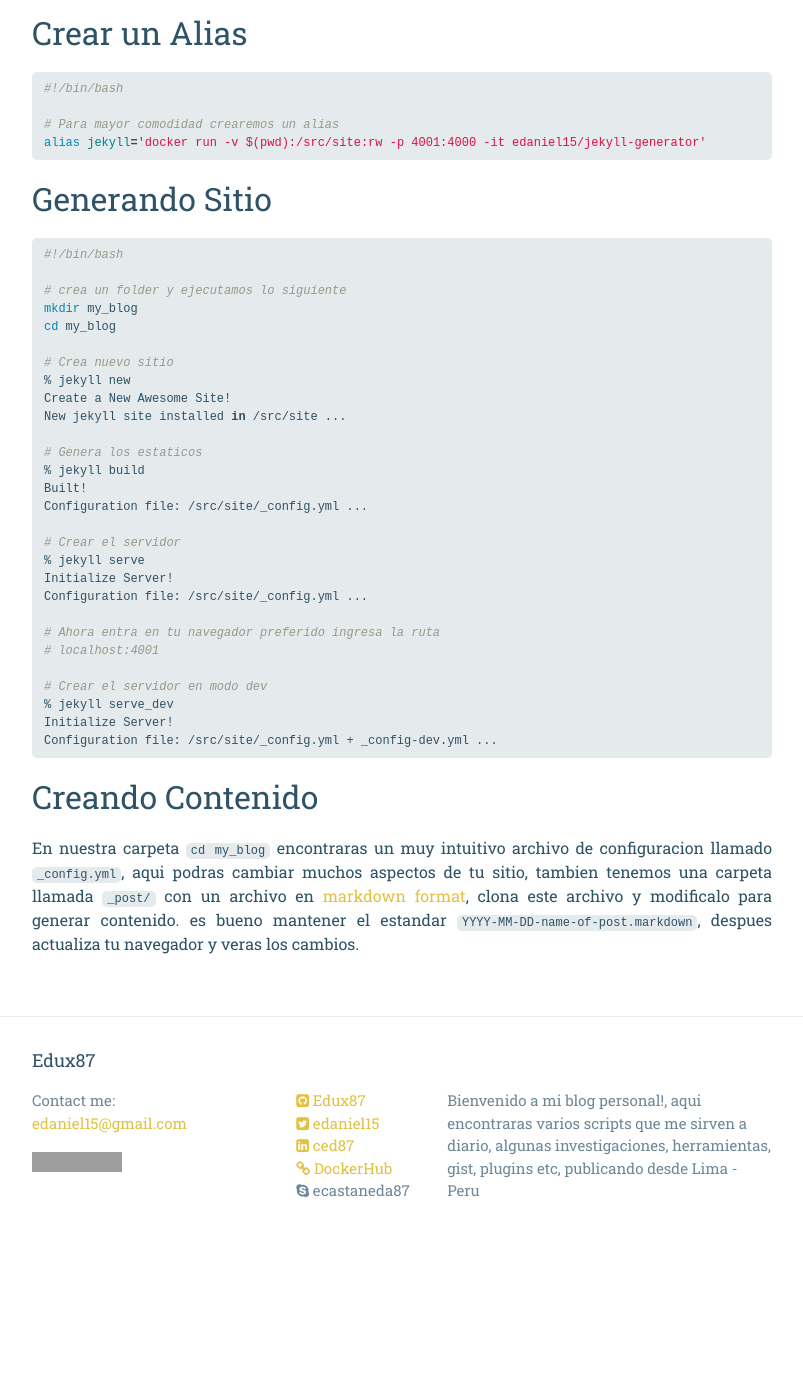
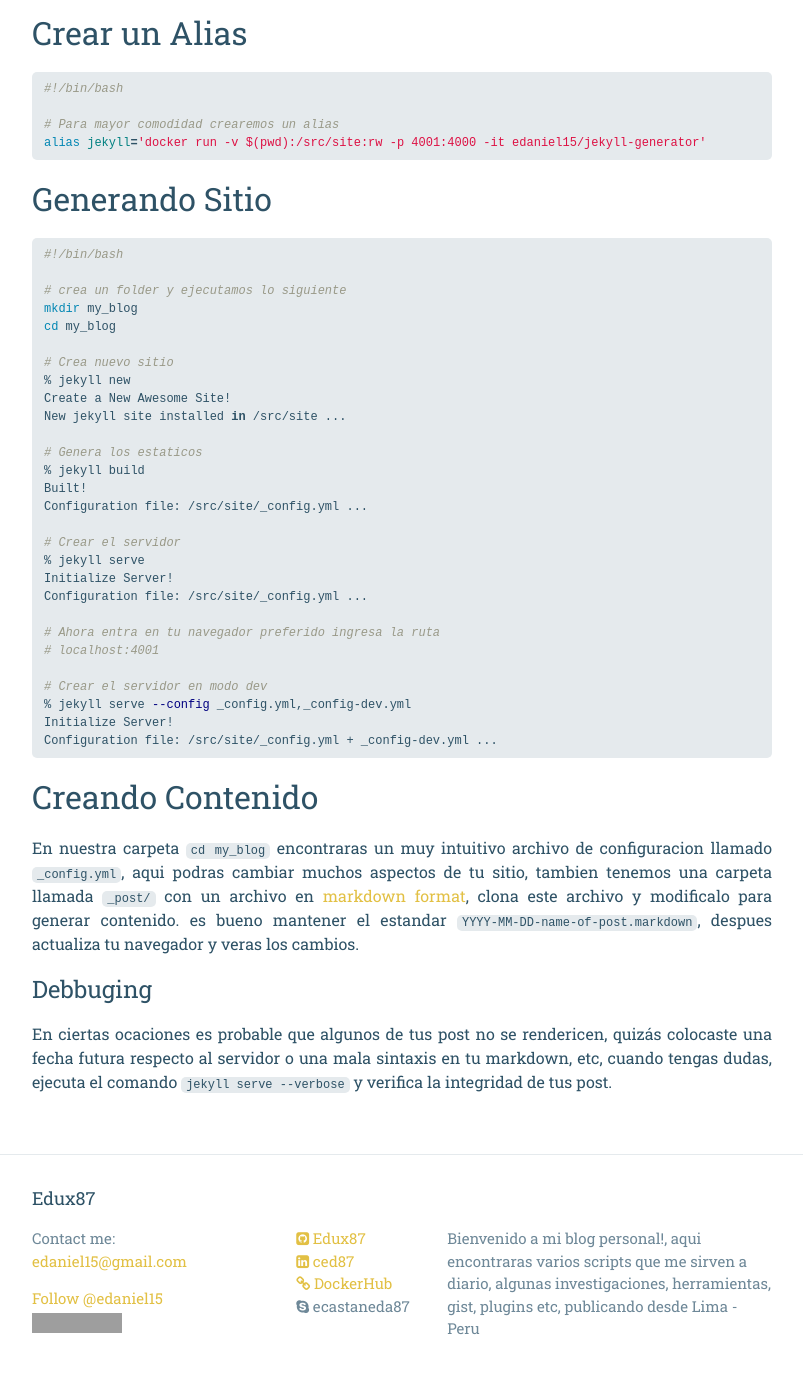
Before and after one commit to Edux87/edux87.github.io, a Jekyll site: the page built from _posts/2016-12-07-docker-jekyll-generator.markdown, in a window 1280 px wide and 1400 px high, scrolled down 597 px. Shown: the top 1374 px of the window, without its empty margins (238-1041 px from the left). Built offline with Jekyll 4.4.1, drawn with Linux system fonts in a browser that asks for light colours; comment, search, counter and statistics services are not loaded; before the commit the page ends 1859 px from its top, so only the background shows below that; grey boxes are pictures that could not be loaded.

Commit message:
update content

```diff
--- a/_config-dev.yml
+++ b/_config-dev.yml
@@ -1,2 +1,2 @@
-url: "localhost:4001"
+url: http://localhost:4001
 analytics: none
--- a/_config.yml
+++ b/_config.yml
@@ -13,9 +13,11 @@ github_username: Edux87
 linkedin_username: ced87
 skype_username: ecastaneda87
 dockerhub_userame: edaniel15
+analytics: google
 
-analytics: google
 # Build settings
 markdown: kramdown
 gems: [jekyll-paginate, jekyll-gist]
 paginate: 10
+
+exclude: [ 'README.md', '.gitignore', '.editorconfig' ]
--- a/_includes/footer.html
+++ b/_includes/footer.html
@@ -7,6 +7,10 @@
           <li>Contact me:</li>
           <li><a href="mailto:{{ site.email }}">{{ site.email }}</a></li>
         </ul>
+        {% if site.twitter_username %}
+          <a href="https://twitter.com/edaniel15" class="twitter-follow-button" data-show-count="false">Follow @edaniel15</a><script async src="//platform.twitter.com/widgets.js" charset="utf-8"></script>
+          <br>
+        {% endif %}
         <a href="https://www.codewars.com/users/edaniel15" target="_blank">
           <img src="https://www.codewars.com/users/edaniel15/badges/micro" />
         </a>
@@ -22,16 +26,6 @@
             </a>
           </li>
           {% endif %}
-
-          {% if site.twitter_username %}
-          <li>
-            <a href="https://twitter.com/{{ site.twitter_username }}" target="_blank">
-              <i class="fa fa-twitter-square" aria-hidden="true"></i>
-              <span class="username">{{ site.twitter_username }}</span>
-            </a>
-          </li>
-          {% endif %}
-
           {% if site.linkedin_username %}
           <li>
             <a href="https://pe.linkedin.com/in/{{ site.linkedin_username }}" target="_blank">
@@ -40,7 +34,6 @@
             </a>
           </li>
           {% endif %}
-
           {% if site.dockerhub_userame %}
           <li>
             <a href="https://hub.docker.com/r/{{ site.dockerhub_userame }}" target="_blank">
--- a/_posts/2016-12-07-docker-install.markdown
+++ b/_posts/2016-12-07-docker-install.markdown
@@ -5,6 +5,7 @@ title:  "Docker Install Ubuntu16"
 date:   2016-12-07 17:20:17
 categories: docker
 ---
+
 [Docker](https://docker.com/) hace más sencillo y fácil la ejecución de procesos de aplicación en un contenedor (que son como máquinas virtuales, sólo que más portátil), más amigable con los recursos y más dependiente del sistema operativo. Para una introducción detallada a los diferentes componentes de un contenedor Docker, echa un vistazo a [The Docker Ecosystem: An Introduction to Common Components.](https://www.digitalocean.com/community/tutorials/the-docker-ecosystem-an-introduction-to-common-components)
 
 ## Prerequisitos
--- a/_posts/2016-12-07-docker-jekyll-generator.markdown
+++ b/_posts/2016-12-07-docker-jekyll-generator.markdown
@@ -62,7 +62,7 @@ Configuration file: /src/site/_config.yml ...
 # localhost:4001
 
 # Crear el servidor en modo dev
-% jekyll serve_dev
+% jekyll serve --config _config.yml,_config-dev.yml
 Initialize Server!
 Configuration file: /src/site/_config.yml + _config-dev.yml ...
 
@@ -76,3 +76,9 @@ en [markdown format](https://github.com/adam-p/markdown-here/wiki/Markdown-Cheat
 clona este archivo y modificalo para generar contenido. es bueno mantener
 el estandar `YYYY-MM-DD-name-of-post.markdown`, despues actualiza tu navegador
 y veras los cambios.
+
+# Debbuging
+En ciertas ocaciones es probable que algunos de tus post no se rendericen, quizás
+colocaste una fecha futura respecto al servidor o una mala sintaxis en tu markdown,
+etc, cuando tengas dudas, ejecuta el comando `jekyll serve --verbose` y verifica
+la integridad de tus post.
--- a/_posts/2016-12-13-arango-db.markdown
+++ b/_posts/2016-12-13-arango-db.markdown
@@ -5,6 +5,7 @@ title:  "ArangoDB"
 date:   2016-12-13 19:50:17
 categories: db graphs python
 ---
+
 [ArangoDB](https://www.arangodb.com/), diseñada para ser una **Base de Datos de Poposito General** (general purpose database) de código abierto, capaz de conectar con cualquier lenguage que pueda soportar el protocolo http a travez de su potente api, que puede ser extendida ya que incluye nativamente a **Foxx** construido en NodeJS, un framework orientado a microservicios, ademas de soportar tres de los modelos de datos NoSQL mas utilizados en el desarrollo de App's modernas.
 
 ## Modelos Soportados
```
Also changed, not shown: _posts/2016-12-18-htop-rhel-centos.markdown (added, +23 -0 lines), index.html (+1 -7 lines).
